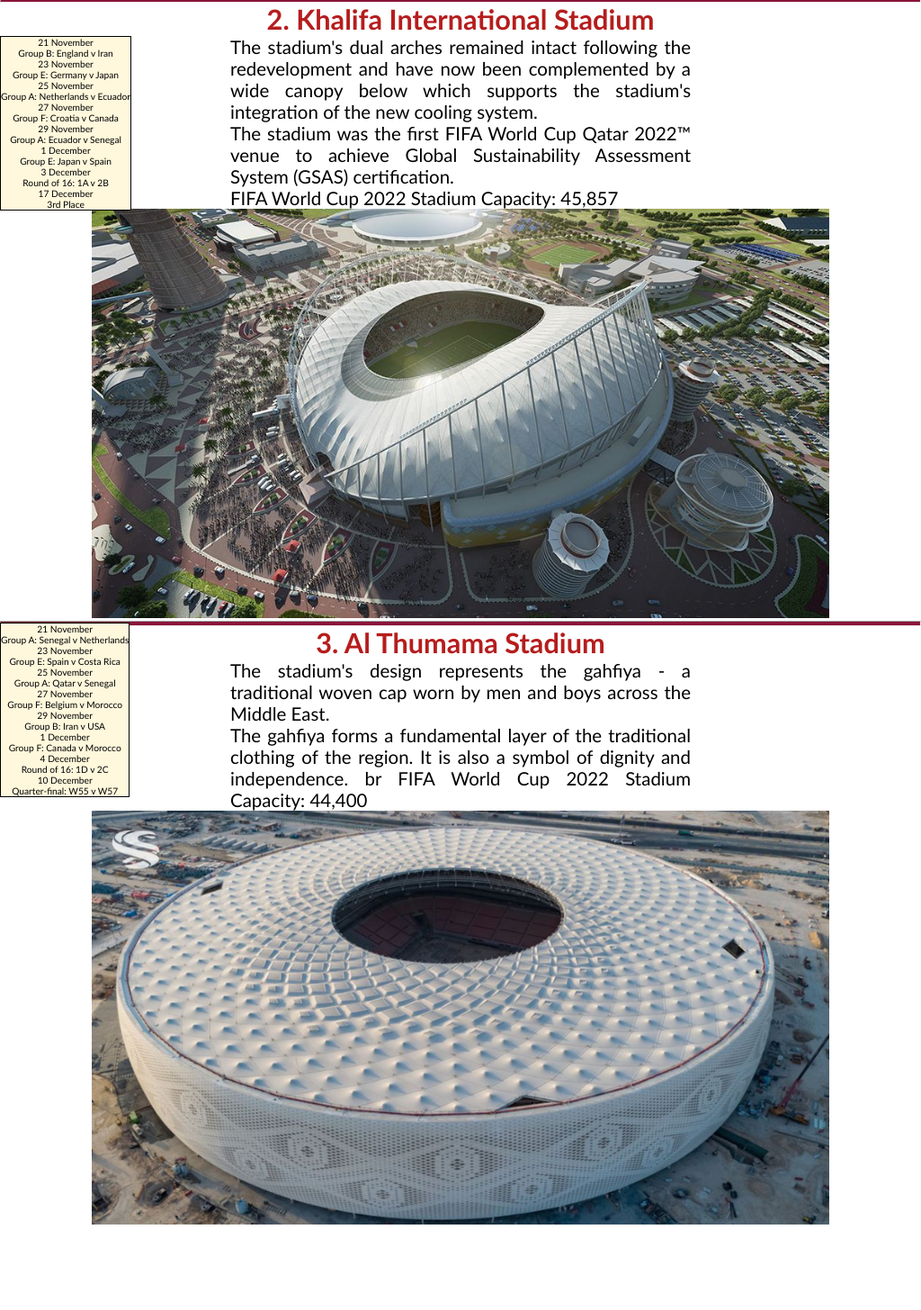
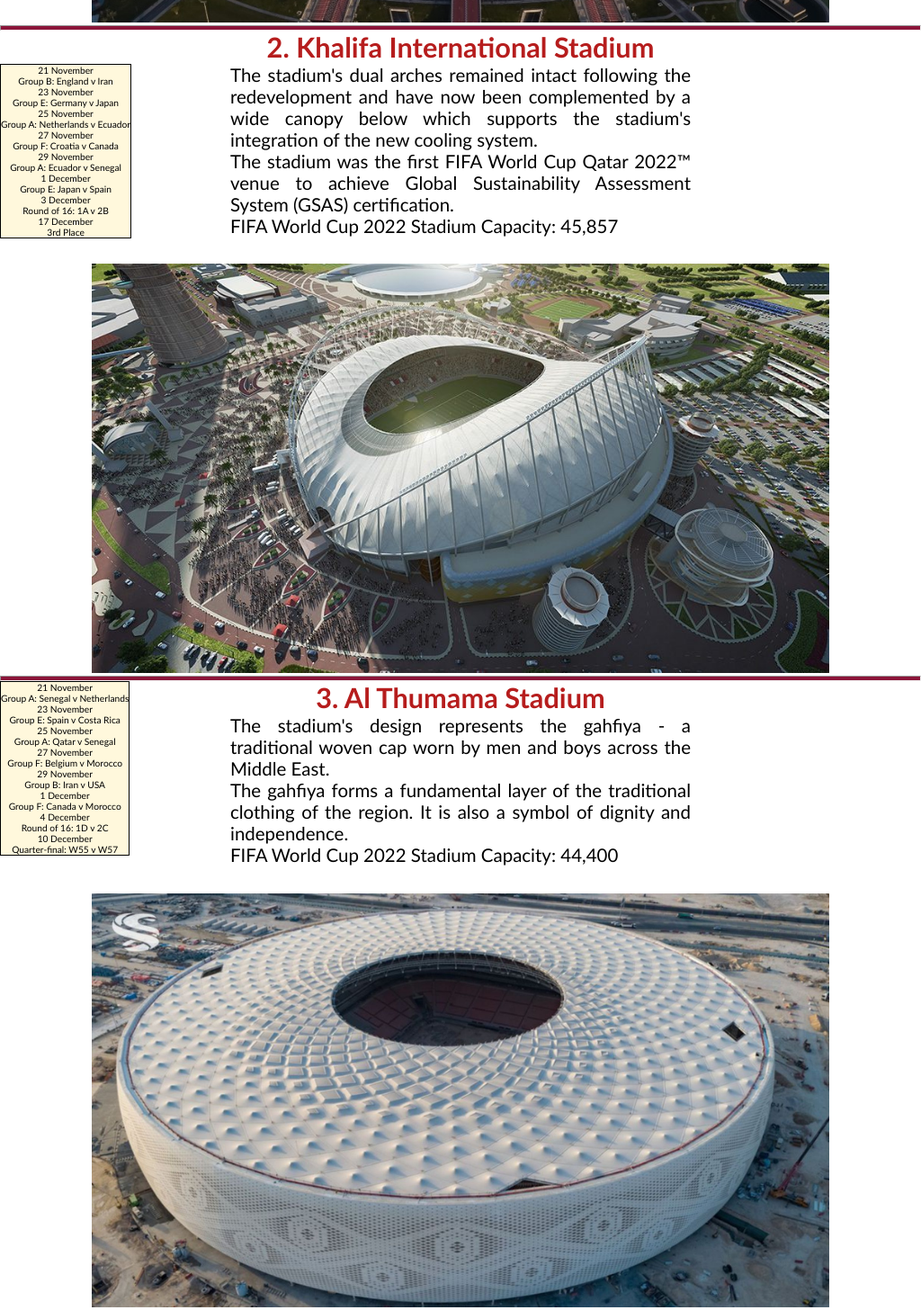
Before and after one commit to ayushpokharel98/fifaworldcup, a plain HTML site: page index.html in a window 1024 px wide. Shown: the part 2376-3832 px from the top of the page at 90% size. Before the commit the page ends 3740 px from the top, so only its background shows below. Drawn offline with Linux system fonts and the light colour scheme.

Commit message:
15 Commit

```diff
--- a/index.html
+++ b/index.html
@@ -186,7 +186,6 @@
             </div>
             <hr>
             <div id="Al-Thumama-Stadium">
-                <center><span>3. Al Thumama Stadium</span></center>
                 <div class="matches" id="matches-ats">
                     <p style="font-size: 1vw;">21 November <br>
                         Group A: Senegal v Netherlands <br>
@@ -213,12 +212,13 @@
                         Quarter-final: W55 v W57 <br>
                     </p>
                 </div>
+                <center><span>3. Al Thumama Stadium</span></center>
                 <p class="info-abt-stadium">
                     The stadium's design represents the gahfiya - a traditional woven cap worn by men and boys across
                     the Middle East. <br>
 
                     The gahfiya forms a fundamental layer of the traditional clothing of the region. It is also a symbol
-                    of dignity and independence. br
+                    of dignity and independence. <br>
 
 
                     FIFA World Cup 2022 Stadium Capacity: 44,400
--- a/style.css
+++ b/style.css
@@ -78,24 +78,6 @@ hr {
     display: inline;
 }
 
-/* @media only screen and (max-width: 768px) {
-    .info-abt-stadium {
-      font-size: 2000px;
-    }
-  }
-
-  @media only screen and (max-width: 320px) {
-    .info-abt-stadium {
-      font-size: 1000px;
-    }
-  } */
-
-@media all and (max-width: 1200px) and (min-width: 800px) {
-    .info-abt-stadium {
-        font-size: 12px;
-    }
-}
-
 span {
     color: rgb(182, 29, 29);
     font-size: 3vw;
@@ -155,6 +137,7 @@ span {
 
 #Al-Bayt-Stadium img {
     width: 80%;
+    margin-top: 3%;
 }
 
 .matches {
@@ -166,13 +149,11 @@ span {
 }
 
 #Khalifa-International-Stadium img {
+    margin-top: 3%;
     width: 80%;
 }
 
 #Al-Thumama-Stadium img {
     width: 80%;
+    margin-top: 3%;
 }
-
-#matches-ats {
-    margin-top: -4%;
-}
```
